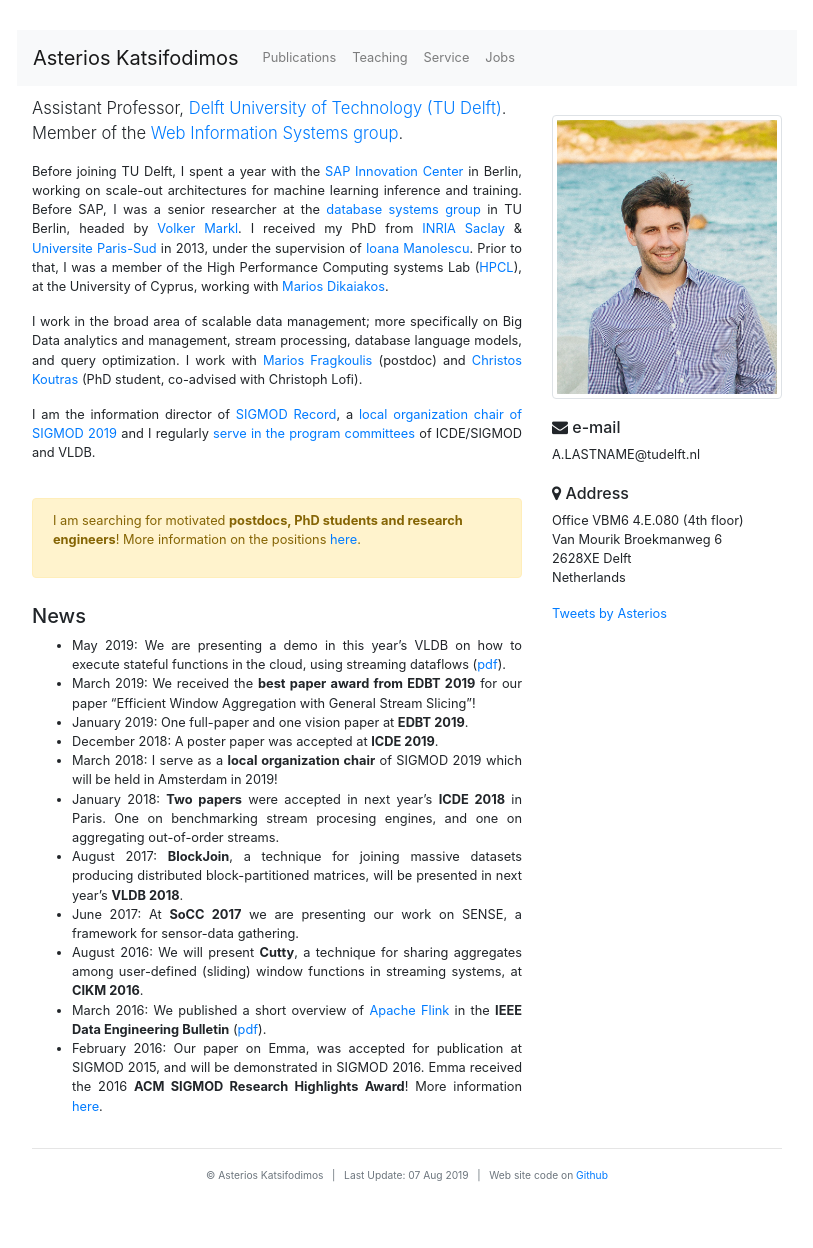
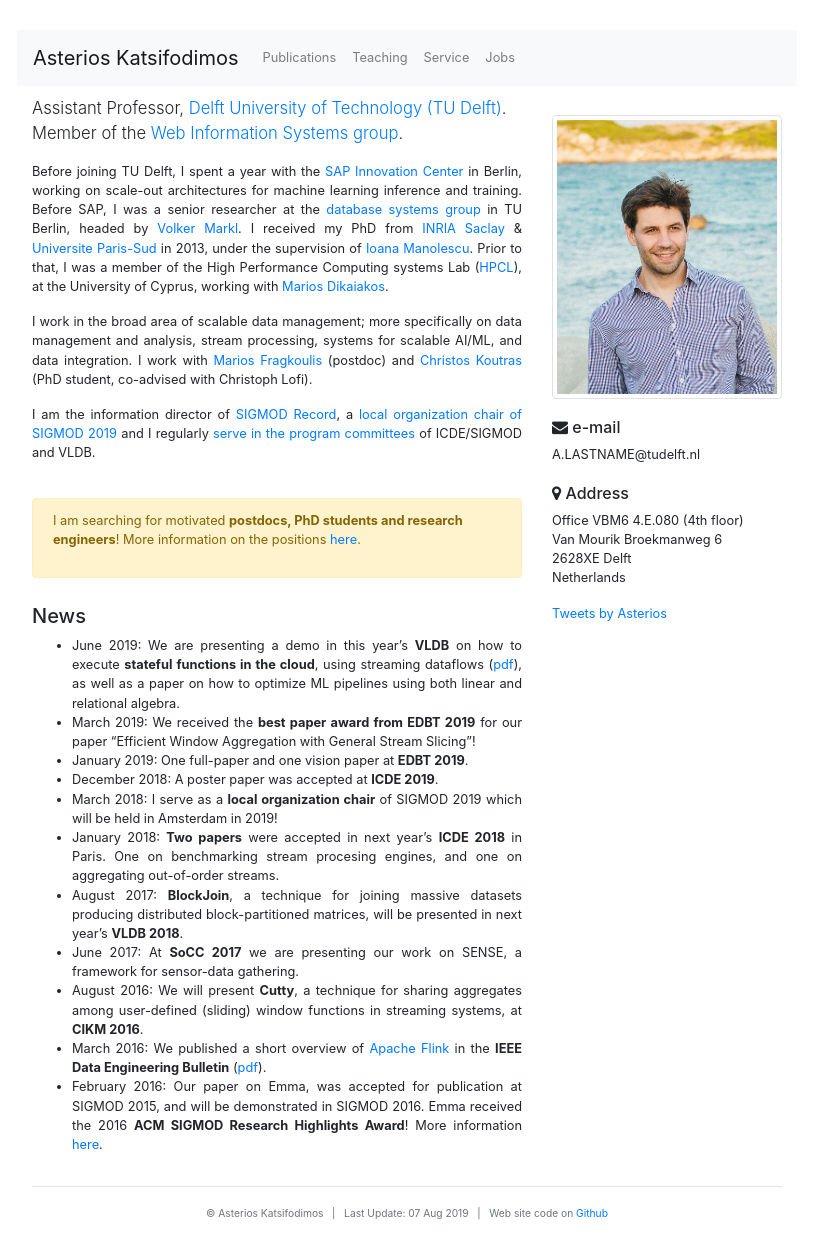
Before and after one commit to omoultosEthTuDelft/web, a Jekyll site: the page built from index.md, in a window 1280 px wide. Shown: the whole page, without its empty margins (233-1046 px from the left). Built offline with Jekyll 4.4.1, drawn with Linux system fonts in a browser that asks for light colours; nearby versions of some CDN libraries; comment, search, counter and statistics services are not loaded; before the commit the page ends 1210 px from its top, so only the background shows below that.

Commit message:
New version of CR stateful funcitons

```diff
--- a/index.md
+++ b/index.md
@@ -20,8 +20,7 @@ Before joining TU Delft, I spent a year with the <a href="https://icn.sap.com">S
 </p>
 
 <p style="text-align: justify;">
-I work in the broad area of scalable data management; more specifically on Big Data analytics and management, stream processing, database language models, and query optimization. I work with <a href="http://mariosfragkoulis.gr/">Marios Fragkoulis</a> (postdoc) and <a href="https://ckoutras.github.io/">Christos Koutras</a> (PhD student, co-advised with Christoph Lofi).</p>
-
+I work in the broad area of scalable data management; more specifically on data management and analysis, stream processing, systems for scalable AI/ML, and data integration. I work with <a href="http://mariosfragkoulis.gr/">Marios Fragkoulis</a> (postdoc) and <a href="https://ckoutras.github.io/">Christos Koutras</a> (PhD student, co-advised with Christoph Lofi).</p>
 
 <p style="text-align: justify;">
 I am the information director of <a href="https://sigmodrecord.org/">SIGMOD Record</a>, a <a href="http://sigmod2019.org/officers">local organization chair of SIGMOD 2019</a> and I regularly <a href="/service">serve in the program committees</a> of ICDE/SIGMOD and VLDB.<br><br></p>
@@ -62,7 +61,7 @@ Netherlands
 <h5>News</h5>
 
 <section markdown="1">
-- May 2019:  We are presenting a demo in this year's VLDB on how to execute stateful functions in the cloud, using streaming dataflows (<a href="/assets/publications/stateful-functions.pdf">pdf</a>).
+- June 2019:  We are presenting a demo in this year's **VLDB** on how to execute  **stateful functions in the cloud**, using streaming dataflows (<a href="/assets/publications/stateful-functions.pdf">pdf</a>), as well as a paper on how to optimize ML pipelines using both linear and relational algebra.
 - March 2019:  We received the <strong>best paper award from EDBT 2019</strong> for our paper "Efficient Window Aggregation with General Stream Slicing"!
 - January 2019:  One full-paper and one vision paper at <strong>EDBT 2019</strong>.
 - December 2018: A poster paper was accepted at <strong>ICDE 2019</strong>.
```
Also changed, not shown: publications/index.md (renamed from publications/index.html, +2 -1 lines), 1 other file.
